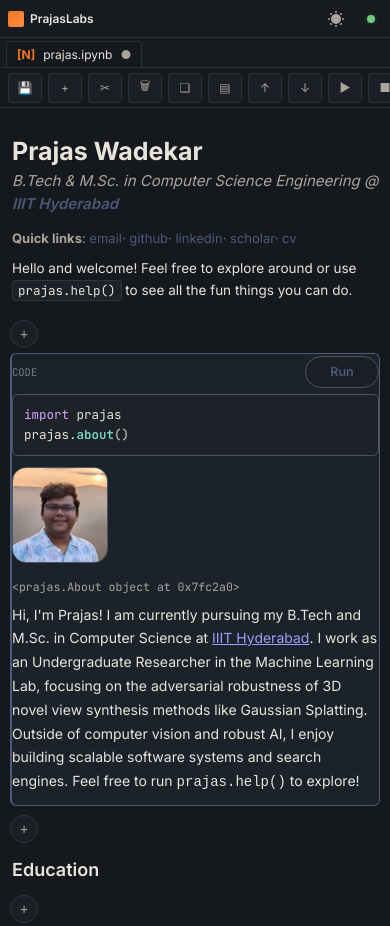
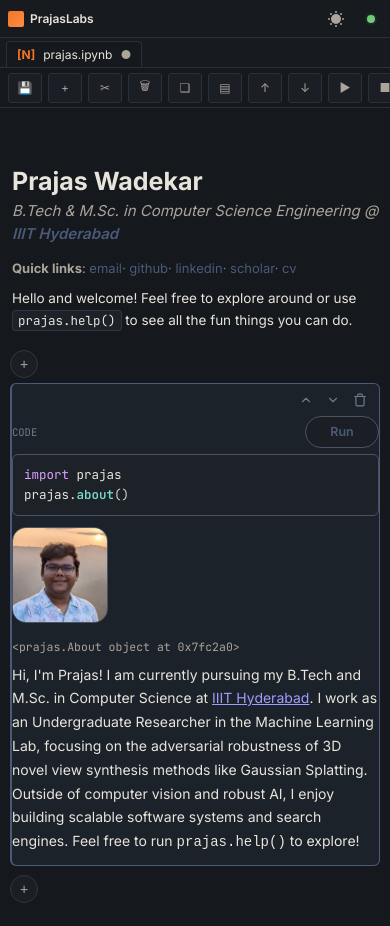
Before and after one commit to PrajasW/prajasw.github.io, a plain HTML site: page index.html in a window 390 px wide. Shown: the top 926 px of the page. Drawn offline with Linux system fonts and the light colour scheme.

Commit message:
feat(website): enhance notebook cell management UI

```diff
--- a/index.html
+++ b/index.html
@@ -447,13 +447,71 @@
       border: 1px solid transparent;
       border-left: 3px solid transparent;
       border-radius: 3px;
-      padding: 4px 12px 4px 0;
+      padding: 4px 90px 4px 0;
       transition: border-color .15s ease, background-color .15s ease;
     }
 
     .cell.selected {
       border-color: var(--selected);
       background: var(--selected-soft);
+    }
+
+    /* Per-cell action buttons — always in layout, visibility-toggled */
+    .cell-actions {
+      position: absolute;
+      top: 6px;
+      right: 6px;
+      display: flex;
+      align-items: center;
+      gap: 1px;
+      z-index: 5;
+      opacity: 0;
+      visibility: hidden;
+      pointer-events: none;
+      transition: opacity .15s ease, visibility .15s ease;
+    }
+
+    .cell.selected .cell-actions {
+      opacity: 1;
+      visibility: visible;
+      pointer-events: auto;
+    }
+
+    .cell-actions .cell-act-btn {
+      display: inline-flex;
+      align-items: center;
+      justify-content: center;
+      width: 26px;
+      height: 24px;
+      border: 1px solid transparent;
+      border-radius: 4px;
+      background: transparent;
+      color: var(--faint);
+      cursor: pointer;
+      padding: 0;
+      transition: all .12s ease;
+    }
+
+    .cell-actions .cell-act-btn:hover {
+      background: var(--hover);
+      border-color: var(--rule);
+      color: var(--ink);
+    }
+
+    .cell-actions .cell-act-btn.delete:hover {
+      background: rgba(211, 47, 47, 0.08);
+      border-color: rgba(211, 47, 47, 0.2);
+      color: #d32f2f;
+    }
+
+    .cell-actions .cell-act-btn svg {
+      width: 14px;
+      height: 14px;
+      stroke: currentColor;
+      fill: none;
+      stroke-width: 2;
+      stroke-linecap: round;
+      stroke-linejoin: round;
     }
 
     .cell.running {
@@ -1781,6 +1839,20 @@
 
       .cell .prompt {
         display: none;
+      }
+
+      .cell-actions {
+        position: relative;
+        top: auto;
+        right: auto;
+        justify-content: flex-end;
+        padding: 4px 6px 2px;
+      }
+
+      .cell.selected .cell-actions {
+        opacity: 1;
+        visibility: visible;
+        pointer-events: auto;
       }
 
       .cell-mobile-actions {
@@ -2865,8 +2937,23 @@
       el.dataset.id = c.id;
       el.onclick = () => selectCell(idx);
 
+      // Per-cell action buttons (move up, move down, delete)
+      const actionsHTML = `
+      <div class="cell-actions">
+        <button class="cell-act-btn move-up" type="button" title="Move cell up">
+          <svg viewBox="0 0 24 24"><polyline points="18 15 12 9 6 15"></polyline></svg>
+        </button>
+        <button class="cell-act-btn move-down" type="button" title="Move cell down">
+          <svg viewBox="0 0 24 24"><polyline points="6 9 12 15 18 9"></polyline></svg>
+        </button>
+        <button class="cell-act-btn delete" type="button" title="Delete cell">
+          <svg viewBox="0 0 24 24"><polyline points="3 6 5 6 21 6"></polyline><path d="M19 6v14a2 2 0 0 1-2 2H7a2 2 0 0 1-2-2V6m3 0V4a2 2 0 0 1 2-2h4a2 2 0 0 1 2 2v2"></path></svg>
+        </button>
+      </div>`;
+
       if (c.type === 'md') {
         el.innerHTML = `
+      ${actionsHTML}
       <div class="row">
         <div class="prompt"></div>
         <div>
@@ -2903,12 +2990,28 @@
             }
           });
         }
+
+        // Wire up per-cell action buttons for md cells
+        el.querySelector('.cell-act-btn.move-up').addEventListener('click', (e) => {
+          e.stopPropagation();
+          moveCellUp(idx);
+        });
+        el.querySelector('.cell-act-btn.move-down').addEventListener('click', (e) => {
+          e.stopPropagation();
+          moveCellDown(idx);
+        });
+        el.querySelector('.cell-act-btn.delete').addEventListener('click', (e) => {
+          e.stopPropagation();
+          deleteCell(idx);
+        });
+
         return el;
       }
 
       // code cell
       const inLabel = c.executed ? `In [${c.executed}]:` : `In [&nbsp;]:`;
       el.innerHTML = `
+    ${actionsHTML}
     <div class="row">
       <div class="prompt in">${inLabel}</div>
       <div>
@@ -2961,6 +3064,20 @@
       });
       if (c.outputHTML) outWrap.innerHTML = c.outputHTML;
 
+      // Wire up per-cell action buttons
+      el.querySelector('.cell-act-btn.move-up').addEventListener('click', (e) => {
+        e.stopPropagation();
+        moveCellUp(idx);
+      });
+      el.querySelector('.cell-act-btn.move-down').addEventListener('click', (e) => {
+        e.stopPropagation();
+        moveCellDown(idx);
+      });
+      el.querySelector('.cell-act-btn.delete').addEventListener('click', (e) => {
+        e.stopPropagation();
+        deleteCell(idx);
+      });
+
       return el;
     }
 
@@ -3086,15 +3203,21 @@
       scheduleNotebookSave();
     }
 
+    function deselectAll() {
+      SELECTED = -1;
+      document.querySelectorAll('.cell.selected').forEach(el => el.classList.remove('selected'));
+      updateStatus();
+    }
+
     function insertCellAfter(idx) {
-      CELLS.splice(idx + 1, 0, makeCell({ type: 'code', content: '# new cell' }));
+      CELLS.splice(idx + 1, 0, makeCell({ type: 'code', content: '' }));
       renderAll();
       selectCell(idx + 1);
     }
 
     function makeStarterCell(kind) {
       if (kind === 'md') return makeCell({ type: 'md', content: '## New section\n\nWrite here.' });
-      return makeCell({ type: 'code', content: '# new cell' });
+      return makeCell({ type: 'code', content: '' });
     }
 
     function insertNewCellAfter(idx, kind) {
@@ -3244,10 +3367,17 @@
     });
 
     document.addEventListener('click', (e) => {
+      // Close add-menu if open
       const menu = document.getElementById('add-menu');
-      if (!menu.classList.contains('show')) return;
-      if (e.target.closest('#add-menu') || e.target.closest('#tb-add') || e.target.closest('.insert-rail button')) return;
-      closeAddMenu();
+      if (menu.classList.contains('show')) {
+        if (!e.target.closest('#add-menu') && !e.target.closest('#tb-add') && !e.target.closest('.insert-rail button')) {
+          closeAddMenu();
+        }
+      }
+      // Deselect cells when clicking outside any cell
+      if (!e.target.closest('.cell') && !e.target.closest('.toolbar') && !e.target.closest('.sidebar') && !e.target.closest('.menubar') && !e.target.closest('.tabbar') && !e.target.closest('#add-menu') && !e.target.closest('.insert-rail') && !e.target.closest('.statusbar')) {
+        deselectAll();
+      }
     });
 
     // keyboard (command mode only — per-cell handlers handle edit mode)
```
